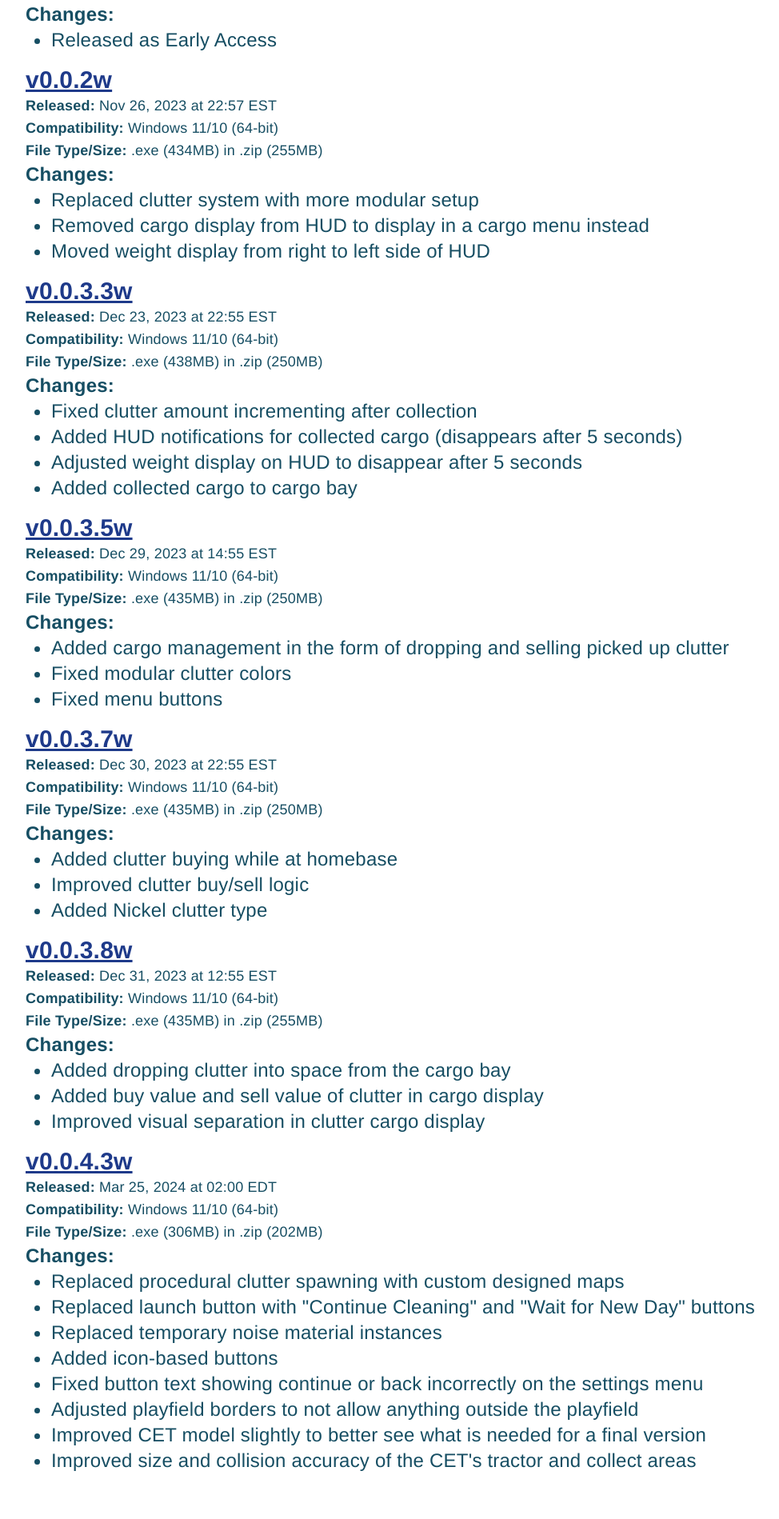
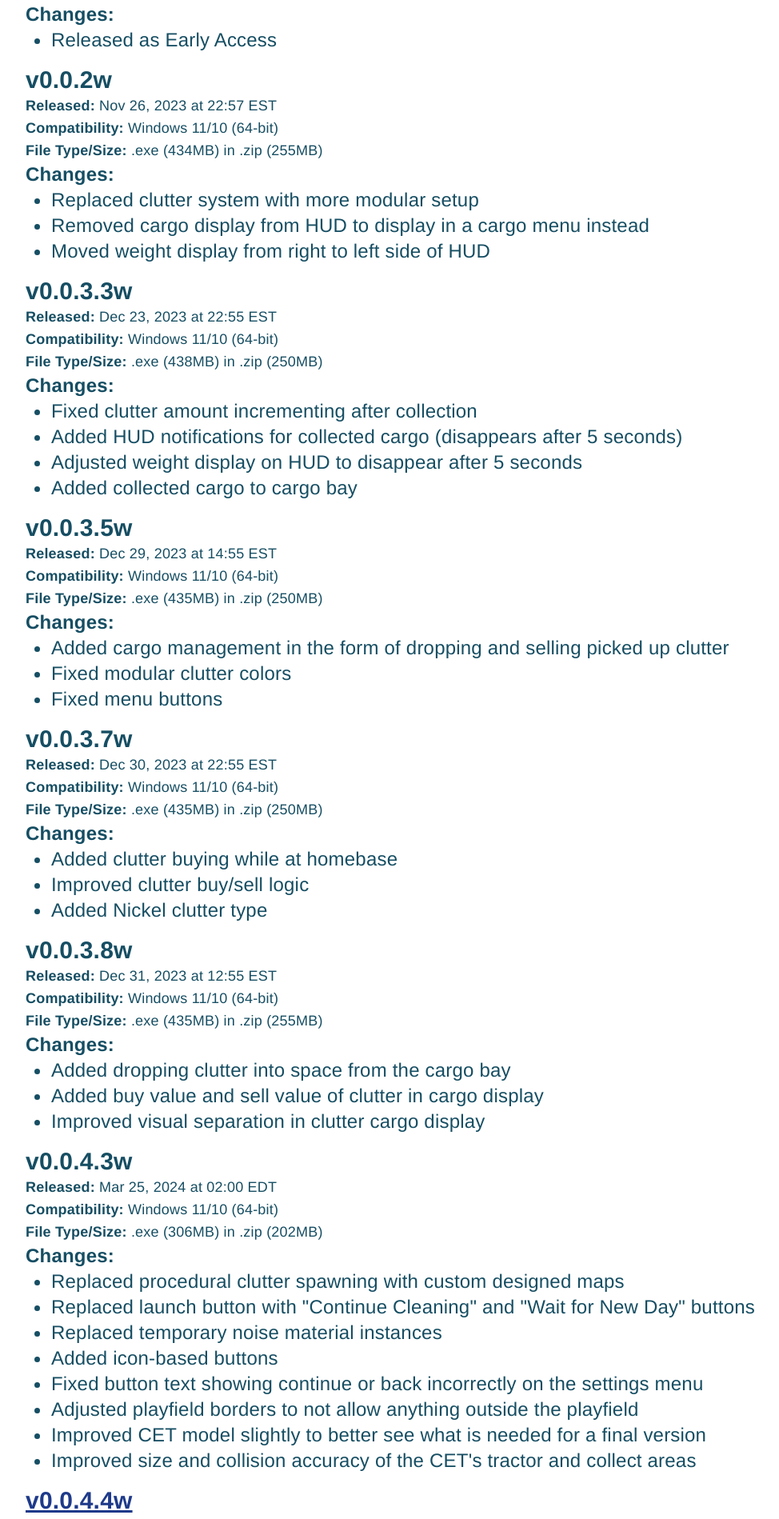
Before and after one commit to derek-perry/cosmoscleaner.com, a Next.js app: page /changelog in a window 1280 px wide. Shown: the part 887-2786 px from the top of the page at 80% size, without its empty margins (144-1118 px from the left). Built offline with nearby package versions, Linux system fonts and the light colour scheme; no server answers; a web font is replaced by a local one.

Commit message:
Release v0.0.4.4w
Released v0.0.4.4w on the play page and added changes to the changelog page.

```diff
--- a/pages/changelog.tsx
+++ b/pages/changelog.tsx
@@ -29,7 +29,7 @@ const changelogPage: NextPage = () => {
             <h2 id="windows">Windows Releases</h2>
               <p><strong><LinkInternal href="play" title="CosmosCleaner.com/play">Play Latest Version</LinkInternal></strong></p>
               <p className="text-lg"><strong>How To Start/Play Windows Versions:</strong> Download .zip <em>(click version number)</em>, unzip anywhere, open unzipped folder, open .exe, and play!</p>
-              <h3 id="001"><LinkExternal href="https://dropbox.com/scl/fi/ujch6x2veyd2k6kwuu1u5/Cosmos-Cleaner-v0.0.1w.zip?rlkey=j4l75xw633i82b6f21soribrm&dl=1" title="Download v0.0.1w">v0.0.1w</LinkExternal></h3>
+              <h3 id="001">v0.0.1w</h3>
                 <p className="text-lg"><strong>Released:</strong> Nov 16, 2023 at 02:01 EST</p>
                 <p className="text-lg"><strong>Compatibility:</strong> Windows 11/10 (64-bit)</p>
                 <p className="text-lg"><strong>File Type/Size:</strong> .exe (434MB) in .zip (243MB)</p>
@@ -37,7 +37,7 @@ const changelogPage: NextPage = () => {
                 <ul className="text-2xl list-disc pl-8">
                   <li>Released as Early Access</li>
                 </ul>
-              <h3 id="002"><LinkExternal href="https://dropbox.com/scl/fi/ptwz321thamgkd9ezz4p2/Cosmos-Cleaner-v0.0.2w.zip?rlkey=cmc2psukypp8j0zk32itkicqr&dl=1" title="Download v0.0.2w">v0.0.2w</LinkExternal></h3>
+              <h3 id="002">v0.0.2w</h3>
                 <p className="text-lg"><strong>Released:</strong> Nov 26, 2023 at 22:57 EST</p>
                 <p className="text-lg"><strong>Compatibility:</strong> Windows 11/10 (64-bit)</p>
                 <p className="text-lg"><strong>File Type/Size:</strong> .exe (434MB) in .zip (255MB)</p>
@@ -47,7 +47,7 @@ const changelogPage: NextPage = () => {
                   <li>Removed cargo display from HUD to display in a cargo menu instead</li>
                   <li>Moved weight display from right to left side of HUD</li>
                 </ul>
-              <h3 id="0033"><LinkExternal href="https://dropbox.com/scl/fi/afb7hjtusek94edwchq6w/Cosmos-Cleaner-v0.0.3.3w.zip?rlkey=594ozzqjhucbxxak25snlpmi5&dl=1" title="Download v0.0.3.3w">v0.0.3.3w</LinkExternal></h3>
+              <h3 id="0033">v0.0.3.3w</h3>
                 <p className="text-lg"><strong>Released:</strong> Dec 23, 2023 at 22:55 EST</p>
                 <p className="text-lg"><strong>Compatibility:</strong> Windows 11/10 (64-bit)</p>
                 <p className="text-lg"><strong>File Type/Size:</strong> .exe (438MB) in .zip (250MB)</p>
@@ -58,7 +58,7 @@ const changelogPage: NextPage = () => {
                   <li>Adjusted weight display on HUD to disappear after 5 seconds</li>
                   <li>Added collected cargo to cargo bay</li>
                 </ul>
-              <h3 id="0035"><LinkExternal href="https://dropbox.com/scl/fi/8psehendksjg8sp0p3pzj/Cosmos-Cleaner-v0.0.3.5w.zip?rlkey=nqdd5caqucif01mgtfw2p42ek&dl=1" title="Download v0.0.3.5w">v0.0.3.5w</LinkExternal></h3>
+              <h3 id="0035">v0.0.3.5w</h3>
                 <p className="text-lg"><strong>Released:</strong> Dec 29, 2023 at 14:55 EST</p>
                 <p className="text-lg"><strong>Compatibility:</strong> Windows 11/10 (64-bit)</p>
                 <p className="text-lg"><strong>File Type/Size:</strong> .exe (435MB) in .zip (250MB)</p>
@@ -68,7 +68,7 @@ const changelogPage: NextPage = () => {
                   <li>Fixed modular clutter colors</li>
                   <li>Fixed menu buttons</li>
                 </ul>
-              <h3 id="0037"><LinkExternal href="https://dropbox.com/scl/fi/hb4il2awfx8mgb9an44o3/Cosmos-Cleaner-v0.0.3.7w.zip?rlkey=6nb9pureygwu6eilkfps8e2fa&dl=1" title="Download v0.0.3.7w">v0.0.3.7w</LinkExternal></h3>
+              <h3 id="0037">v0.0.3.7w</h3>
                 <p className="text-lg"><strong>Released:</strong> Dec 30, 2023 at 22:55 EST</p>
                 <p className="text-lg"><strong>Compatibility:</strong> Windows 11/10 (64-bit)</p>
                 <p className="text-lg"><strong>File Type/Size:</strong> .exe (435MB) in .zip (250MB)</p>
@@ -78,7 +78,7 @@ const changelogPage: NextPage = () => {
                   <li>Improved clutter buy/sell logic</li>
                   <li>Added Nickel clutter type</li>
                 </ul>
-              <h3 id="0038"><LinkExternal href="https://dropbox.com/scl/fi/0vuki3n9rlnqc3lgw2t5k/Cosmos-Cleaner-v0.0.3.8w.zip?rlkey=kxlmuekr7djdruesbznw5quab&dl=1" title="Download v0.0.3.8w">v0.0.3.8w</LinkExternal></h3>
+              <h3 id="0038">v0.0.3.8w</h3>
                 <p className="text-lg"><strong>Released:</strong> Dec 31, 2023 at 12:55 EST</p>
                 <p className="text-lg"><strong>Compatibility:</strong> Windows 11/10 (64-bit)</p>
                 <p className="text-lg"><strong>File Type/Size:</strong> .exe (435MB) in .zip (255MB)</p>
@@ -88,7 +88,7 @@ const changelogPage: NextPage = () => {
                   <li>Added buy value and sell value of clutter in cargo display</li>
                   <li>Improved visual separation in clutter cargo display</li>
                 </ul>
-              <h3 id="0043"><LinkExternal href="https://dropbox.com/scl/fi/2dj3l609qkq7n5or7g6zm/Cosmos-Cleaner-v0.0.4.3w.zip?rlkey=5akta6bo7427q30rk1i2jzczz&dl=1" title="Download v0.0.4.3w">v0.0.4.3w</LinkExternal></h3>
+              <h3 id="0043">v0.0.4.3w</h3>
                 <p className="text-lg"><strong>Released:</strong> Mar 25, 2024 at 02:00 EDT</p>
                 <p className="text-lg"><strong>Compatibility:</strong> Windows 11/10 (64-bit)</p>
                 <p className="text-lg"><strong>File Type/Size:</strong> .exe (306MB) in .zip (202MB)</p>
@@ -103,6 +103,16 @@ const changelogPage: NextPage = () => {
                   <li>Improved CET model slightly to better see what is needed for a final version</li>
                   <li>Improved size and collision accuracy of the CET's tractor and collect areas</li>
                 </ul>
+              <h3 id="0044"><LinkExternal href="https://dropbox.com/scl/fi/2ecoy2rk9m8fx9xdrd3wr/Cosmos-Cleaner-v0.0.4.4w.zip?rlkey=7mc1281uvnurxa5xxuywphf4e&dl=1" title="Download v0.0.4.4w">v0.0.4.4w</LinkExternal></h3>
+                <p className="text-lg"><strong>Released:</strong> Mar 26, 2024 at 21:00 EDT</p>
+                <p className="text-lg"><strong>Compatibility:</strong> Windows 11/10 (64-bit)</p>
+                <p className="text-lg"><strong>File Type/Size:</strong> .exe (306MB) in .zip (202MB)</p>
+                <p><strong>Changes:</strong></p>
+                <ul className="text-2xl list-disc pl-8">
+                  <li>Changed settings menu layout from one-page to tab based menus for cleaner settings management</li>
+                  <li>Added MouseMovement mode</li>
+                  <li>Improved mobile support for all menus</li>
+                </ul>
           </section>
         </article>
       </main>
--- a/pages/play.tsx
+++ b/pages/play.tsx
@@ -33,11 +33,11 @@ const playPage: NextPage = () => {
             <p className="text-2xl mt-3"><em><strong>DISCLAIMER:</strong> This is Early Access! (Incomplete)</em></p>
             <p className="text-lg">Send feedback with issues, suggestions, etc...</p>
             <div className="h-px mt-3 bg-cyan-900" />
-            <p className="text-lg mt-3"><strong>Game Version:</strong> v0.0.4.3w <em>(See <LinkInternal href="changelog" title="CosmosCleaner.com/changelog">change log</LinkInternal>)</em></p>
+            <p className="text-lg mt-3"><strong>Game Version:</strong> v0.0.4.4w <em>(See <LinkInternal href="changelog" title="CosmosCleaner.com/changelog">change log</LinkInternal>)</em></p>
             <p className="text-lg"><strong>Compatibility:</strong> Windows 11/10 (64-bit)</p>
             <p className="text-lg"><strong>File Type/Size:</strong> .exe (306MB) in .zip (202MB)</p>
             <p className="text-lg"><strong>How To Start:</strong> Download, unzip anywhere, open folder, open .exe</p>
-            <ButtonExternal className="text-2xl my-4" href="https://dropbox.com/scl/fi/2dj3l609qkq7n5or7g6zm/Cosmos-Cleaner-v0.0.4.3w.zip?rlkey=5akta6bo7427q30rk1i2jzczz&dl=1" title="Download Cosmos Cleaner for Windows 10/11 (64-bit)">Download</ButtonExternal>
+            <ButtonExternal className="text-2xl my-4" href="https://dropbox.com/scl/fi/2ecoy2rk9m8fx9xdrd3wr/Cosmos-Cleaner-v0.0.4.4w.zip?rlkey=7mc1281uvnurxa5xxuywphf4e&dl=1" title="Download Cosmos Cleaner for Windows 10/11 (64-bit)">Download</ButtonExternal>
             <p className="text-sm">By downloading/playing, you agree to the game's <LinkInternal href="tosgame" title="CosmosCleaner.com/tosgame">terms of service</LinkInternal> and <LinkInternal href="privacygame" title="CosmosCleaner.com/privacygame">privacy policy</LinkInternal>.</p>
           </div>
           <div className="flex flex-col bg-cyan-100 rounded">
```
